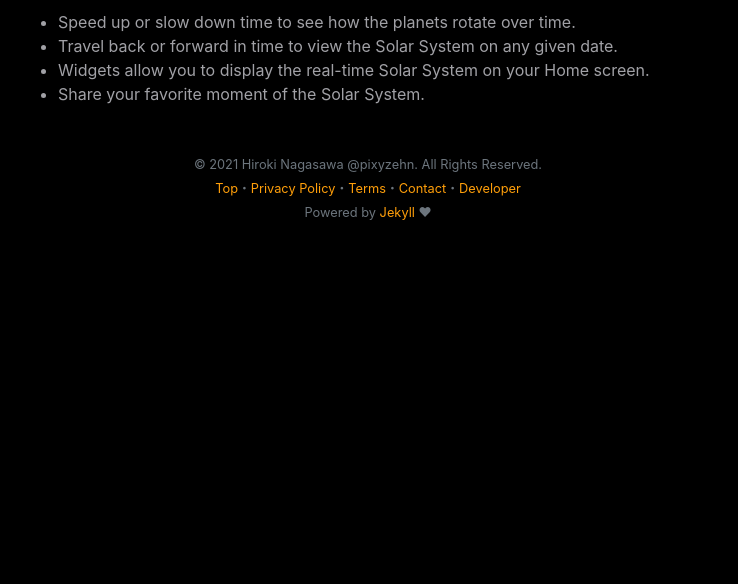
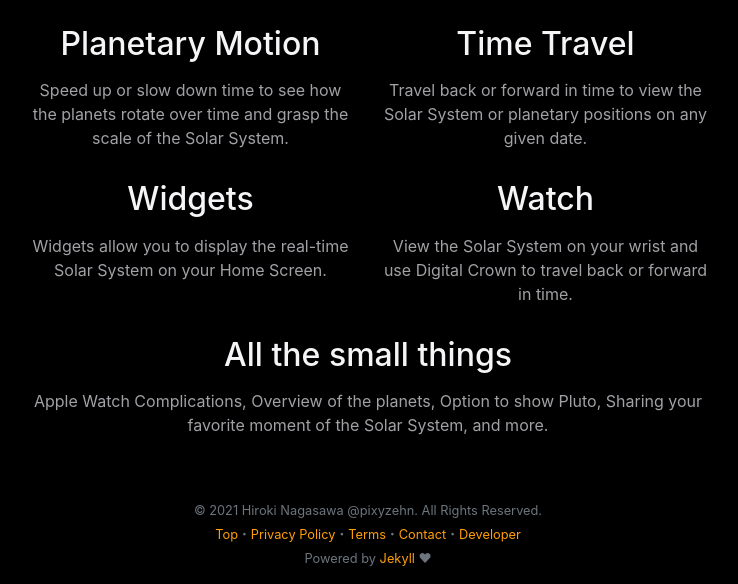
Before and after one commit to bluecometlabs/8planets.app, a Jekyll site: the page built from pages/index.md, in a window 1280 px wide. Shown: the part 548-1132 px from the top of the page, without its empty margins (272-1010 px from the left). Built offline with Jekyll 4.4.1, drawn with Linux system fonts in a browser that asks for light colours; before the commit the page ends 900 px from its top, so only the background shows below that.

Commit message:
Update index page

```diff
--- a/_includes/index.html
+++ b/_includes/index.html
@@ -5,11 +5,31 @@
     <p>It's now available in public beta. With TestFlight is installed, open <a href="https://testflight.apple.com/join/0VgyZIlt">this link</a>.</p>
 </div>
 
-<div class="apps-features">
-    <ul>
-        <li>Speed up or slow down time to see how the planets rotate over time.</li>
-        <li>Travel back or forward in time to view the Solar System on any given date.</li>
-        <li>Widgets allow you to display the real-time Solar System on your Home screen.</li>
-        <li>Share your favorite moment of the Solar System.</li>
-    </ul>
+<div class="apps-features text-center">
+    <div class="row">
+        <div class="col-sm">
+            <h2>Planetary Motion</h2>
+            <p>Speed up or slow down time to see how the planets rotate over time and grasp the scale of the Solar System.</p>
+        </div>
+        <div class="col-sm">
+            <h2>Time Travel</h2>
+            <p>Travel back or forward in time to view the Solar System or planetary positions on any given date.</p>
+        </div>
+    </div>
+    <div class="row">
+        <div class="col-sm">
+            <h2>Widgets</h2>
+            <p>Widgets allow you to display the real-time Solar System on your Home Screen.</p>
+        </div>
+        <div class="col-sm">
+            <h2>Watch</h2>
+            <p>View the Solar System on your wrist and use Digital Crown to travel back or forward in time.</p>
+        </div>
+    </div>
+    <div class="row">
+        <div class="col">
+            <h2>All the small things</h2>
+            <p>Apple Watch Complications, Overview of the planets, Option to show Pluto, Sharing your favorite moment of the Solar System, and more.</p>
+        </div>
+    </div>
 </div>
```
